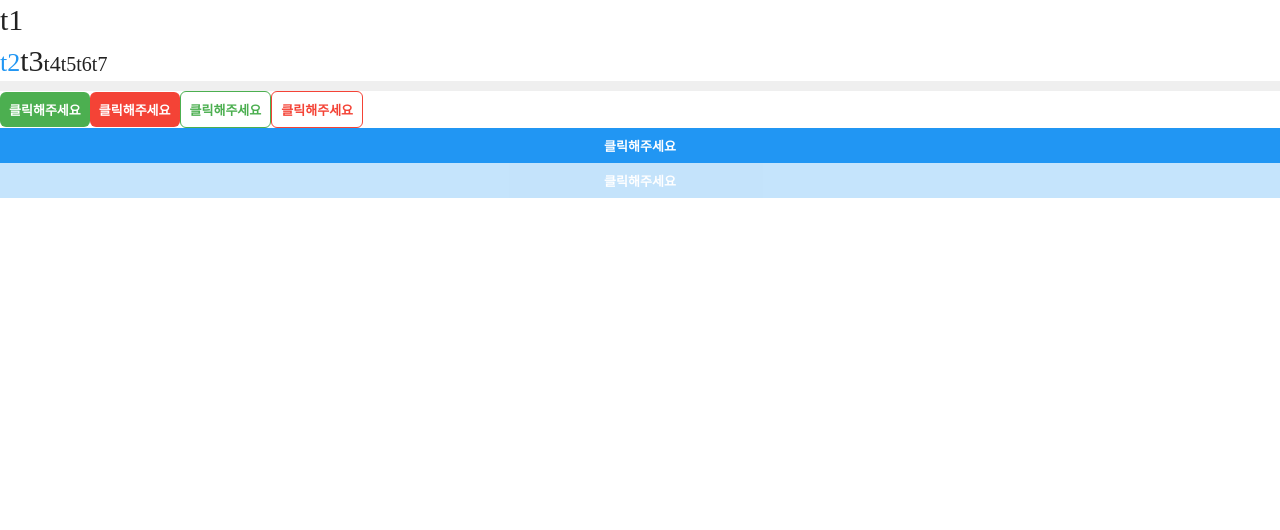
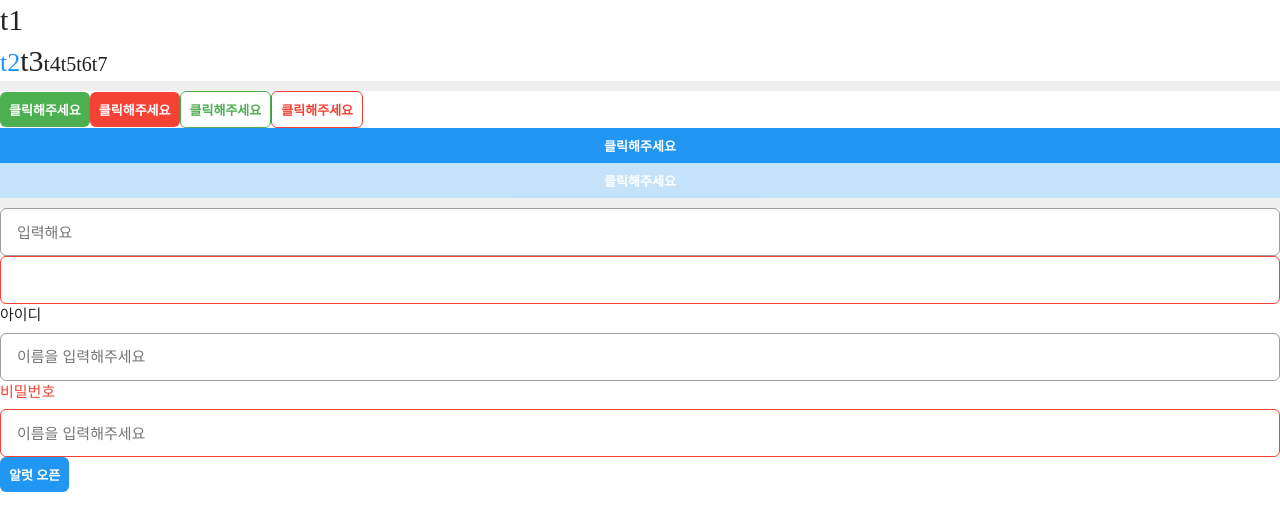
Before and after one commit to Yongveloper/Mcard, a React (Create React App) app: page / in a window 1280 px wide. Shown: the top 530 px of the page. Built offline with nearby package versions, Linux system fonts and the light colour scheme.

Commit message:
feat: 공통 컴포넌트 구현 - Alert

```diff
--- a/public/index.html
+++ b/public/index.html
@@ -29,6 +29,7 @@
   <body>
     <noscript>You need to enable JavaScript to run this app.</noscript>
     <div id="root"></div>
+    <div id="root-portal"></div>
     <!--
       This HTML file is a template.
       If you open it directly in the browser, you will see an empty page.
--- a/src/App.tsx
+++ b/src/App.tsx
@@ -1,9 +1,13 @@
 import './App.css';
 import Text from './components/shared/Text';
 import Button from './components/shared/Button';
+import Input from './components/shared/Input';
+import TextField from './components/shared/TextField';
+import Alert from './components/shared/Alert';
+import { useAlertContext } from './contexts/AlertContext';
 
 function App() {
-  console.log(process.env);
+  const { open } = useAlertContext();
 
   return (
     <div>
@@ -31,6 +35,35 @@
       <Button full={true} disabled={true}>
         클릭해주세요
       </Button>
+      <div style={{ height: 10, width: '100%', background: '#efefef' }}></div>
+
+      <Input placeholder="입력해요" />
+      <Input aria-invalid={true} />
+
+      <TextField label="아이디" placeholder="이름을 입력해주세요" />
+      <TextField
+        label="비밀번호"
+        placeholder="이름을 입력해주세요"
+        hasError={true}
+      />
+      {/*
+      <Alert
+        title="알럿이 떴습니다"
+        description="알럿이 떴습니다"
+        onButtonClick={() => console.log('알럿이 닫혔습니다')}
+        open={true}
+      /> */}
+      <Button
+        onClick={() => {
+          open({
+            title: '알럿이 떴습니다',
+            description: '알럿이 떴습니다',
+            onButtonClick: () => console.log('알럿이 닫혔습니다'),
+          });
+        }}
+      >
+        알럿 오픈
+      </Button>
     </div>
   );
 }
--- /dev/null
+++ b/src/components/shared/Alert.tsx
@@ -0,0 +1,68 @@
+import React from 'react';
+import styled from '@emotion/styled';
+import Dimmed from './Dimmed';
+import { colors } from '@/styles/colorPalette';
+import Text from './Text';
+import Flex from './Flex';
+import Button from './Button';
+
+interface IAlertProps {
+  open?: boolean;
+  title: React.ReactNode;
+  description?: React.ReactNode;
+  buttonLabel?: string;
+  onButtonClick: () => void;
+}
+
+function Alert({
+  open,
+  title,
+  description,
+  buttonLabel = '확인',
+  onButtonClick,
+}: IAlertProps) {
+  if (!open) {
+    return null;
+  }
+
+  return (
+    <Dimmed>
+      <AlertContainer>
+        <Text
+          typography="t4"
+          bold={true}
+          display="block"
+          style={{ marginBottom: 6 }}
+        >
+          {title}
+        </Text>
+        {description && <Text typography="t7">{description}</Text>}
+        <Flex justify="flex-end">
+          <Button
+            onClick={onButtonClick}
+            weak={true}
+            style={{ marginTop: 12, border: 'none' }}
+          >
+            {buttonLabel}
+          </Button>
+        </Flex>
+      </AlertContainer>
+    </Dimmed>
+  );
+}
+
+const AlertContainer = styled.div`
+  position: absolute;
+  left: 50%;
+  top: 50%;
+  transform: translate(-50%, -50%);
+  background-color: ${colors.white};
+  border-radius: 8px;
+  overflow: hidden;
+  z-index: var(--alert-zindex);
+  width: 320px;
+  padding: 24px;
+  box-sizing: border-box;
+`;
+
+export default Alert;
--- /dev/null
+++ b/src/components/shared/Dimmed.tsx
@@ -0,0 +1,29 @@
+import styled from '@emotion/styled';
+
+// function Dimmed({ children }: { children: React.ReactNode }) {
+//   return <Container>{children}</Container>;
+// }
+
+// const Container = styled.div`
+//   position: fixed;
+//   top: 0;
+//   left: 0;
+//   right: 0;
+//   bottom: 0;
+//   background-color: rgba(0, 0, 0, 0.7);
+//   z-index: var(--dimmed-zindex);
+// `;
+
+// export default Dimmed;
+
+const Dimmed = styled.div`
+  position: fixed;
+  top: 0;
+  left: 0;
+  right: 0;
+  bottom: 0;
+  background-color: rgba(0, 0, 0, 0.7);
+  z-index: var(--dimmed-zindex);
+`;
+
+export default Dimmed;
--- /dev/null
+++ b/src/components/shared/Flex.tsx
@@ -0,0 +1,17 @@
+import styled from '@emotion/styled';
+import { CSSProperties } from 'react';
+
+interface IFlexProps {
+  align?: CSSProperties['alignItems'];
+  justify?: CSSProperties['justifyContent'];
+  direction?: CSSProperties['flexDirection'];
+}
+
+const Flex = styled.div<IFlexProps>(({ align, justify, direction }) => ({
+  display: 'flex',
+  alignItems: align,
+  justifyContent: justify,
+  flexDirection: direction,
+}));
+
+export default Flex;
--- /dev/null
+++ b/src/components/shared/Input.tsx
@@ -0,0 +1,24 @@
+import { colors } from '@/styles/colorPalette';
+import styled from '@emotion/styled';
+
+const Input = styled.input`
+  padding: 0 16px;
+  font-size: 15px;
+  height: 48px;
+  font-weight: 500;
+  border: 1px solid ${colors.grey};
+  border-radius: 6px;
+  width: 100%;
+  box-sizing: border-box;
+
+  &:focus {
+    outline: none;
+    border-color: ${colors.blue};
+  }
+
+  &[aria-invalid='true'] {
+    border-color: ${colors.red};
+  }
+`;
+
+export default Input;
--- /dev/null
+++ b/src/components/shared/TextField.tsx
@@ -0,0 +1,71 @@
+import {
+  FocusEventHandler,
+  forwardRef,
+  InputHTMLAttributes,
+  useState,
+} from 'react';
+import Input from './Input';
+import Text from './Text';
+
+interface ITextFieldProps extends InputHTMLAttributes<HTMLInputElement> {
+  label?: React.ReactNode;
+  hasError?: boolean;
+  helpMessage?: React.ReactNode;
+}
+
+const TextField = forwardRef<HTMLInputElement, ITextFieldProps>(
+  function TextFiled(
+    { label, hasError, helpMessage, onFocus, onBlur, ...props },
+    ref,
+  ) {
+    const [focused, setFocused] = useState(false);
+
+    const labelColor = hasError ? 'red' : focused ? 'blue' : undefined;
+
+    const handleFocus: FocusEventHandler<HTMLInputElement> = (event) => {
+      setFocused(true);
+      onFocus?.(event);
+    };
+
+    const handleBlur: FocusEventHandler<HTMLInputElement> = (event) => {
+      setFocused(false);
+      onBlur?.(event);
+    };
+
+    return (
+      <div>
+        {label && (
+          <Text
+            typography="t7"
+            color={labelColor}
+            display="inline-block"
+            style={{ marginBottom: 6 }}
+          >
+            {label}
+          </Text>
+        )}
+        <Input
+          ref={ref}
+          aria-invalid={hasError}
+          onFocus={handleFocus}
+          onBlur={handleBlur}
+          {...props}
+        />
+
+        {/* 동적으로 생기는 요소가 margin을 가질 수 있도록 함.  */}
+        {/* input은 margin이 없을 수도 잇기 때문에 디자인이 틀어질 수 있음*/}
+        {helpMessage && (
+          <Text
+            typography="t7"
+            color={labelColor}
+            style={{ marginTop: 6, fontSize: 12 }}
+          >
+            {helpMessage}
+          </Text>
+        )}
+      </div>
+    );
+  },
+);
+
+export default TextField;
--- /dev/null
+++ b/src/contexts/AlertContext.tsx
@@ -0,0 +1,72 @@
+import {
+  createContext,
+  useContext,
+  ComponentProps,
+  useState,
+  useCallback,
+  useMemo,
+} from 'react';
+
+import { createPortal } from 'react-dom';
+
+import Alert from '@/components/shared/Alert';
+
+type AlertProps = ComponentProps<typeof Alert>;
+type AlertOptions = Omit<AlertProps, 'open'>;
+
+interface IAlertContextVale {
+  open: (options: AlertOptions) => void;
+}
+
+const Context = createContext<IAlertContextVale | undefined>(undefined);
+
+const defaultValue: AlertProps = {
+  open: false,
+  title: null,
+  description: null,
+  onButtonClick: () => {},
+};
+
+export function AlertContextProvider({
+  children,
+}: {
+  children: React.ReactNode;
+}) {
+  const [alertState, setAlertState] = useState(defaultValue);
+
+  const $root_portal = document.getElementById('root-portal');
+
+  const close = useCallback(() => {
+    setAlertState(defaultValue);
+  }, []);
+
+  const open = useCallback(({ onButtonClick, ...options }: AlertOptions) => {
+    setAlertState({
+      ...options,
+      onButtonClick: () => {
+        close();
+        onButtonClick();
+      },
+      open: true,
+    });
+  }, []);
+
+  const values = useMemo(() => ({ open }), [open]);
+
+  return (
+    <Context.Provider value={values}>
+      {children}
+      {$root_portal && createPortal(<Alert {...alertState} />, $root_portal)}
+    </Context.Provider>
+  );
+}
+
+export const useAlertContext = () => {
+  const values = useContext(Context);
+
+  if (!values) {
+    throw new Error('AlertContextP 내부에서 사용해주세요.');
+  }
+
+  return values;
+};
--- a/src/index.tsx
+++ b/src/index.tsx
@@ -5,6 +5,7 @@
 import reportWebVitals from './reportWebVitals';
 import { Global } from '@emotion/react';
 import globalStyles from './styles/globalStyles';
+import { AlertContextProvider } from './contexts/AlertContext';
 
 const root = ReactDOM.createRoot(
   document.getElementById('root') as HTMLElement,
@@ -12,7 +13,9 @@
 root.render(
   <React.StrictMode>
     <Global styles={globalStyles} />
-    <App />
+    <AlertContextProvider>
+      <App />
+    </AlertContextProvider>
   </React.StrictMode>,
 );
 
--- a/src/styles/globalStyles.ts
+++ b/src/styles/globalStyles.ts
@@ -3,6 +3,12 @@
 
 export default css`
   ${colorPalette}
+
+  :root {
+    --dimmed-zindex: 10;
+    --alert-zindex: 11;
+  }
+
   html,
   body,
   div,
--- a/tsconfig.paths.json
+++ b/tsconfig.paths.json
@@ -4,7 +4,8 @@
     "paths": {
       "@/*": ["src/*"],
       "@components/*": ["src/components/*"],
-      "@styles/*": ["src/styles/*"]
+      "@styles/*": ["src/styles/*"],
+      "@contexts/*": ["src/contexts/*"]
     }
   }
 }
```
Lines whose indentation alone changed are shown as unchanged.
